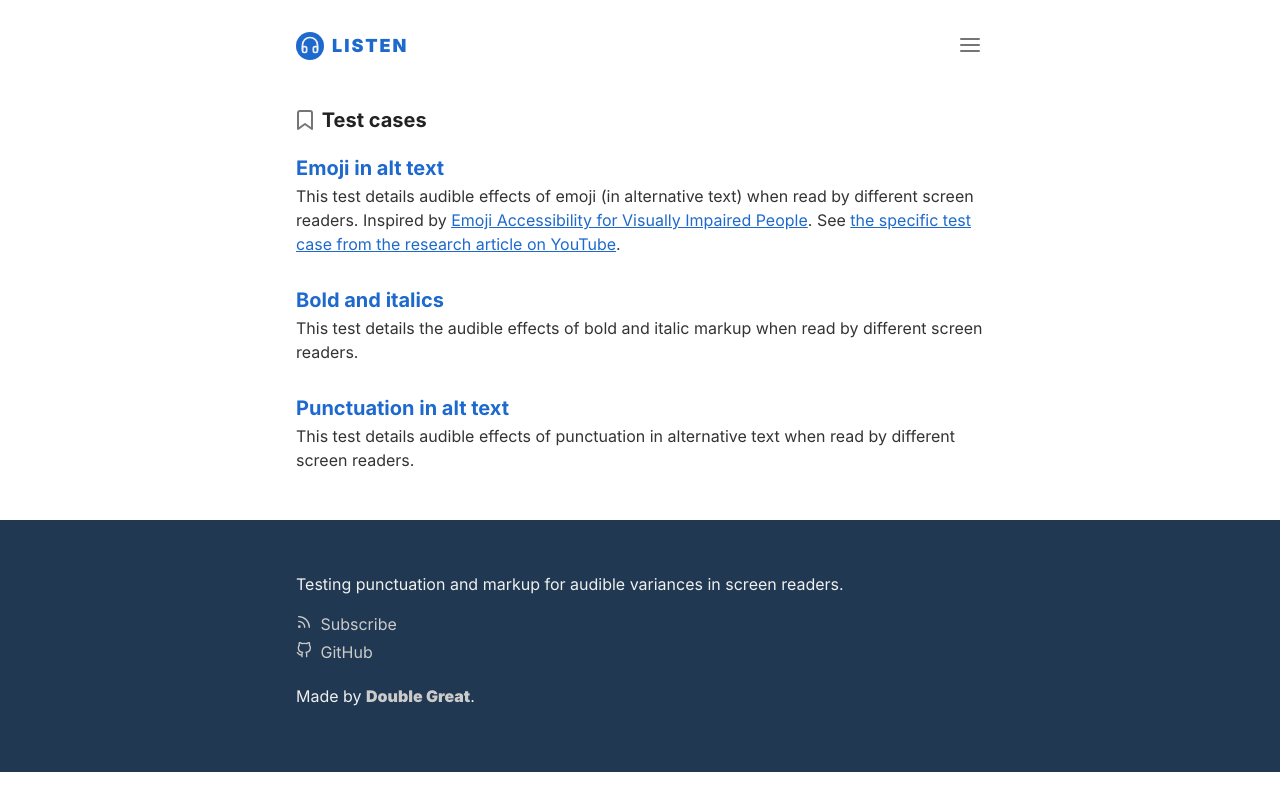
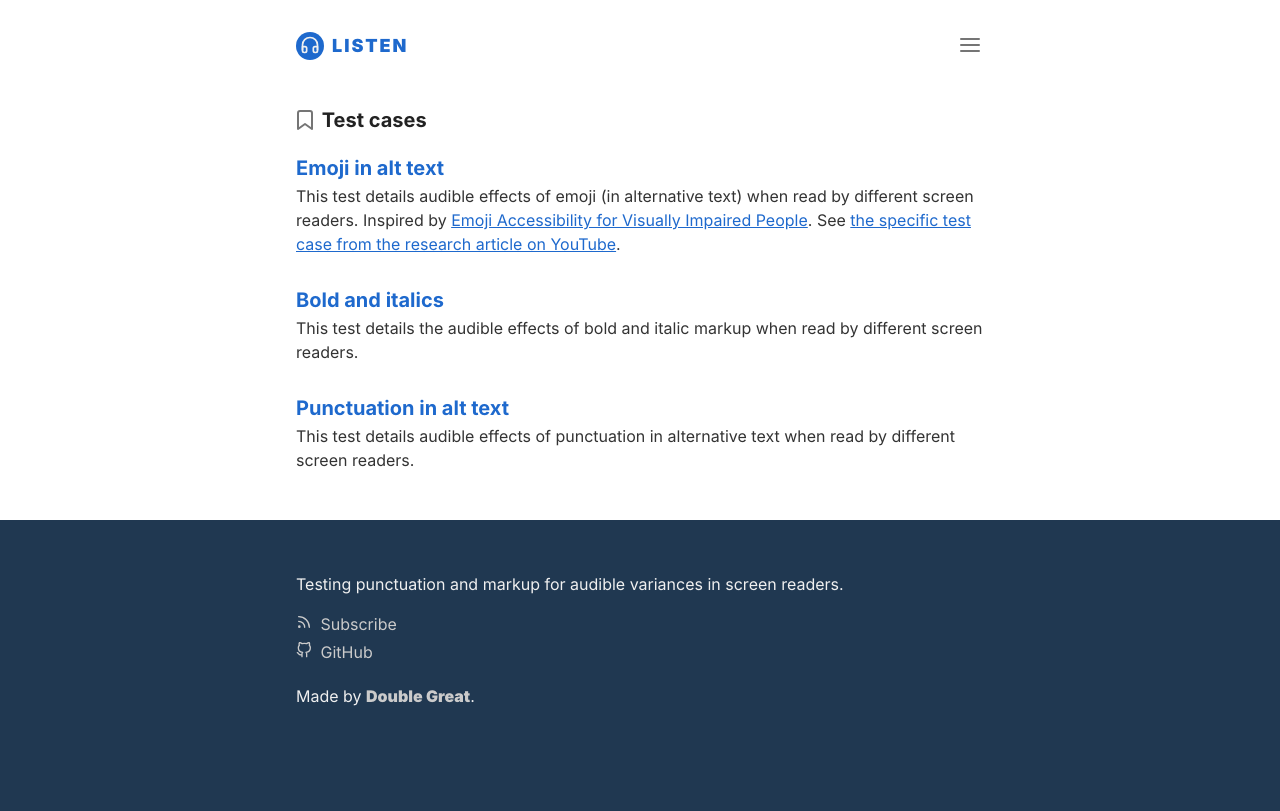
Before and after one commit to double-great/listen, a Jekyll site: the page built from index.md, in a window 1280 px wide. Shown: the top 811 px of the page. Built offline with Jekyll 4.4.1, drawn with Linux system fonts in a browser that asks for light colours.

Commit message:
set html background

```diff
--- a/_sass/_base.scss
+++ b/_sass/_base.scss
@@ -7,13 +7,17 @@
   }
 }
 
+html {
+  background: $color-darkest;
+}
+
 body {
   margin: 0;
   color: $color-text-body;
   font-size: 112.5%; // 18px
   font-family: $font-body;
   line-height: 1.5;
-  background-color: #fff;
+  background-color: $color-white;
 }
 
 a {
```
